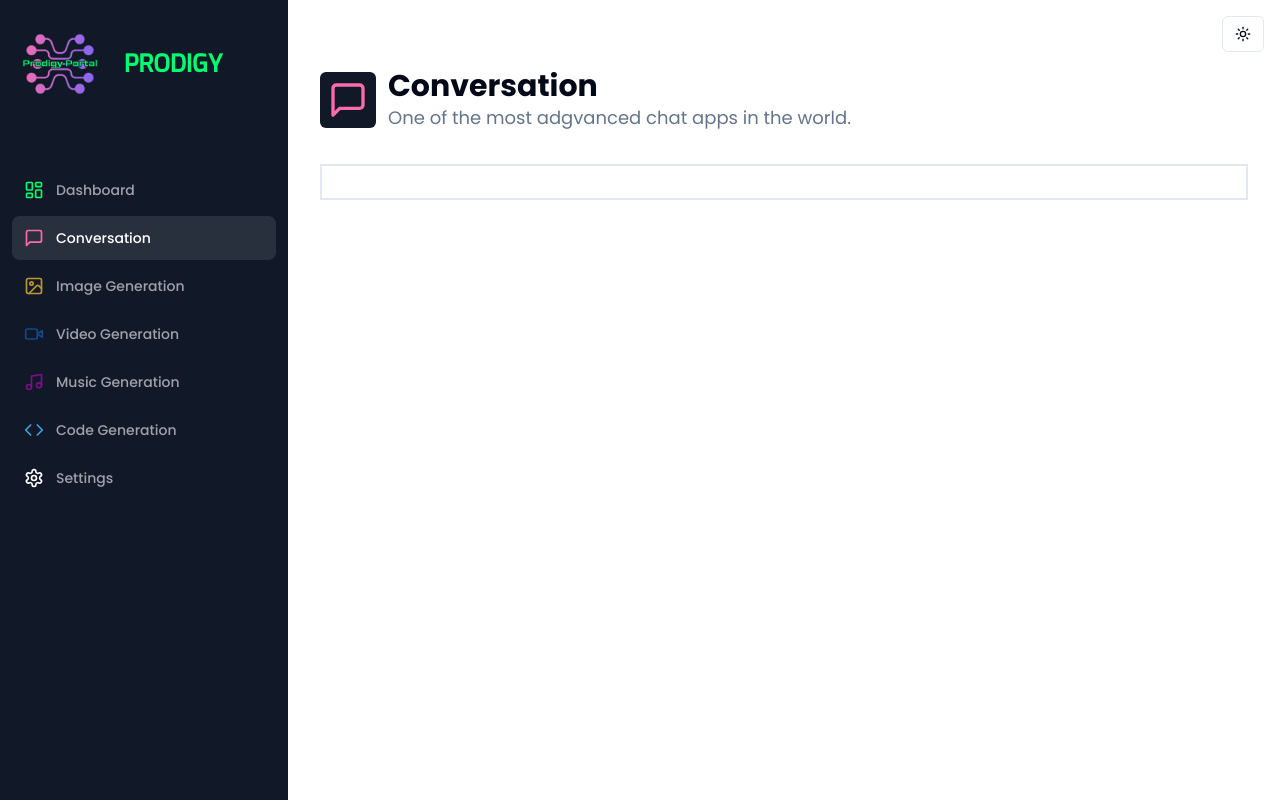
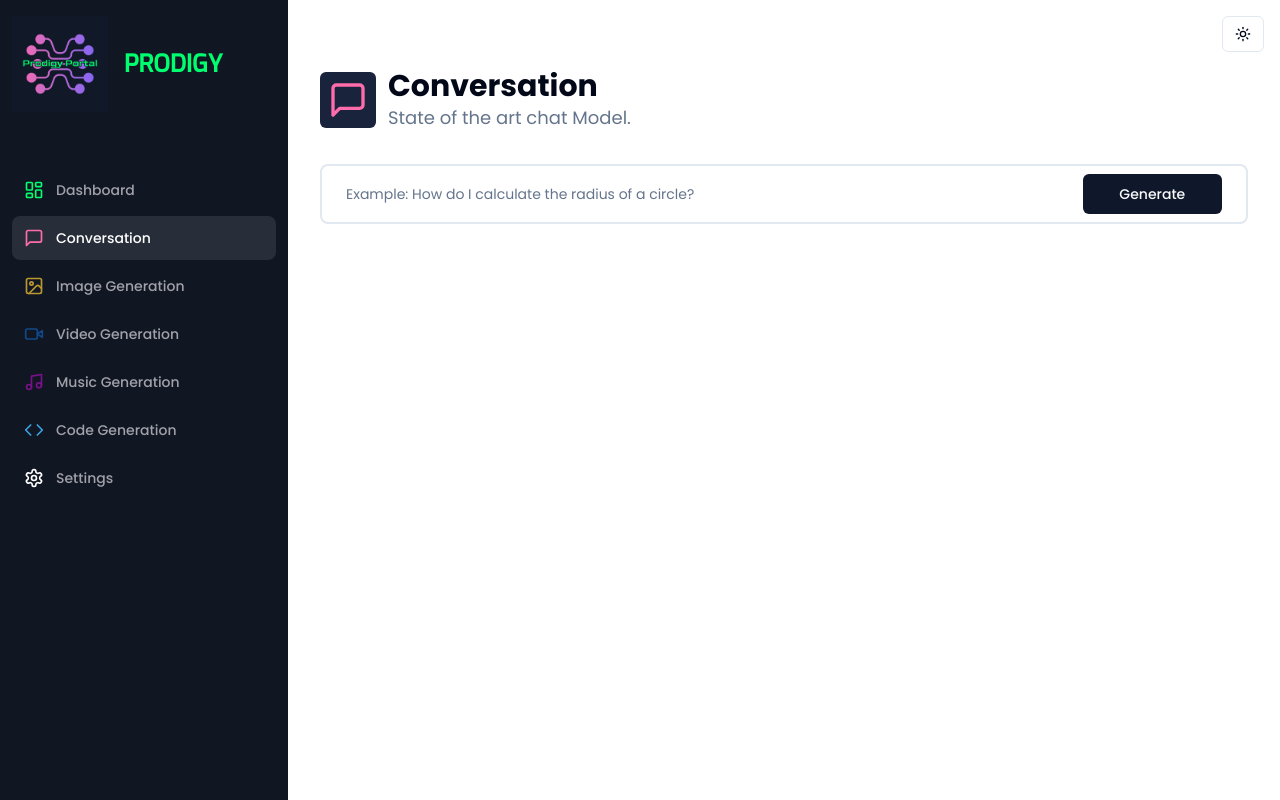
Before and after one commit to JoshFebbie/sassAi, a Next.js app: page /conversation in a window 1280 px wide. Built offline with nearby package versions, Linux system fonts and the light colour scheme.

Commit message:
convo_input

```diff
--- a/app/(dashboard)/(routes)/conversation/page.tsx
+++ b/app/(dashboard)/(routes)/conversation/page.tsx
@@ -4,10 +4,13 @@
 import { MessageSquare } from "lucide-react";
 import { useForm } from "react-hook-form"
 import { zodResolver } from "@hookform/resolvers/zod"
+import { Input } from "@/components/ui/input"
+import { Form, FormField, FormItem, FormControl } from "@/components/ui/form"
+import { Button } from "@/components/ui/button"
+
 
 import { Heading } from "@/components/heading"
 import { formSchema } from "./constants";
-import { Form } from "@/components/ui/form"
 
 const ConversationPage = () => {
   const form = useForm<z.infer<typeof formSchema>> ({
@@ -15,7 +18,7 @@
     defaultValues: {
       prompt: "",
     },
-    mode: "onChange",
+    // mode: "onChange",
   })
 
   const isLoading = form.formState.isSubmitting;
@@ -28,20 +31,20 @@
     <div>
         <Heading
           title="Conversation"
-          description="One of the most adgvanced chat apps in the world."
+          description="State of the art chat Model."
           icon={MessageSquare}
           iconColor="text-[#ff6cab]"
-          bgColor="bg-[#111827]"
+          bgColor="bg-[#19243c]"
         />
         <div className="px-4 lg:px-8">
           <div>
             <Form {...form}>
               <form onSubmit={form.handleSubmit(onSubmit)}
               className="
-              rounded:lg
+              rounded-lg
               border-2
               w-full
-              p-4
+              p-2
               px-3
               md:px-6
               focus-within:shadow-sm
@@ -49,7 +52,26 @@
               grid-cols-12
               gap-2
               ">
-
+            <FormField
+            name="prompt"
+            render={({field}) => (
+              <FormItem className="col-span-12 lg:col-span-10" >
+                <FormControl className="m-0 p-0">
+                  <Input
+                  className="border-0 outline-none
+                  focus-visible:ring-0
+                  focus-visible:ring-transparent"
+                  disabled={isLoading}
+                  placeholder="Example: How do I calculate the radius of a circle?"
+                  {...field}
+                   />
+                </FormControl>
+              </FormItem>
+            )}
+            />
+            <Button className="col-span-12 lg:col-span-2">
+              Generate
+            </Button>
               </form>
             </Form>
           </div>
--- a/app/(dashboard)/(routes)/dashboard/page.tsx
+++ b/app/(dashboard)/(routes)/dashboard/page.tsx
@@ -12,35 +12,35 @@
     label: "Conversation",
     icon: MessageSquare,
     color: "text-[#ff6cab]",
-    bgColor: "bg-[#111827]",
+    bgColor: "bg-[#19243c]",
     href: "/conversation",
   },
   {
     label: "Image Generation",
     icon: ImageIcon,
     color: "text-[#BA972F]",
-    bgColor: "bg-[#111827]",
+    bgColor: "bg-[#19243c]",
     href: "/image",
   },
   {
     label: "Video Generation",
     icon: VideoIcon,
     color: "text-[#10498a]",
-    bgColor: "bg-[#111827]",
+    bgColor: "bg-[#19243c]",
     href: "/video",
   },
   {
     label: "Music Generation",
     icon: Music,
     color: "text-[#7a108a]",
-    bgColor: "bg-[#111827]",
+    bgColor: "bg-[#19243c]",
     href: "/music",
   },
   {
     label: "Code Generation",
     icon: Code,
     color: "text-[#3aa4e6]",
-    bgColor: "bg-[#111827]",
+    bgColor: "bg-[#19243c]",
     href: "/code",
   },
 ];
@@ -78,6 +78,7 @@
                 {tool.label}
               </div>
             </div>
+
             <ArrowRight className="w-5 h-5" />
           </Card>
         ))}
--- a/components/sidebar.tsx
+++ b/components/sidebar.tsx
@@ -62,7 +62,7 @@
 //usePathname is a custom hook that returns the current pathname.
   const pathname = usePathname();
   return (
-    <div className="space-y-4 py-4 flex flex-col h-full bg-[#111827] text-white font">
+    <div className="space-y-4 py-4 flex flex-col h-full bg-[#101622] text-white font">
       <div className="px-3  flex-1">
         <Link
           href="/dashboard"
--- /dev/null
+++ b/components/ui/input.tsx
@@ -0,0 +1,25 @@
+import * as React from "react"
+
+import { cn } from "@/lib/utils"
+
+export interface InputProps
+  extends React.InputHTMLAttributes<HTMLInputElement> {}
+
+const Input = React.forwardRef<HTMLInputElement, InputProps>(
+  ({ className, type, ...props }, ref) => {
+    return (
+      <input
+        type={type}
+        className={cn(
+          "flex h-10 w-full rounded-md border border-input bg-background px-3 py-2 text-sm ring-offset-background file:border-0 file:bg-transparent file:text-sm file:font-medium placeholder:text-muted-foreground focus-visible:outline-none focus-visible:ring-2 focus-visible:ring-ring focus-visible:ring-offset-2 disabled:cursor-not-allowed disabled:opacity-50",
+          className
+        )}
+        ref={ref}
+        {...props}
+      />
+    )
+  }
+)
+Input.displayName = "Input"
+
+export { Input }
```
